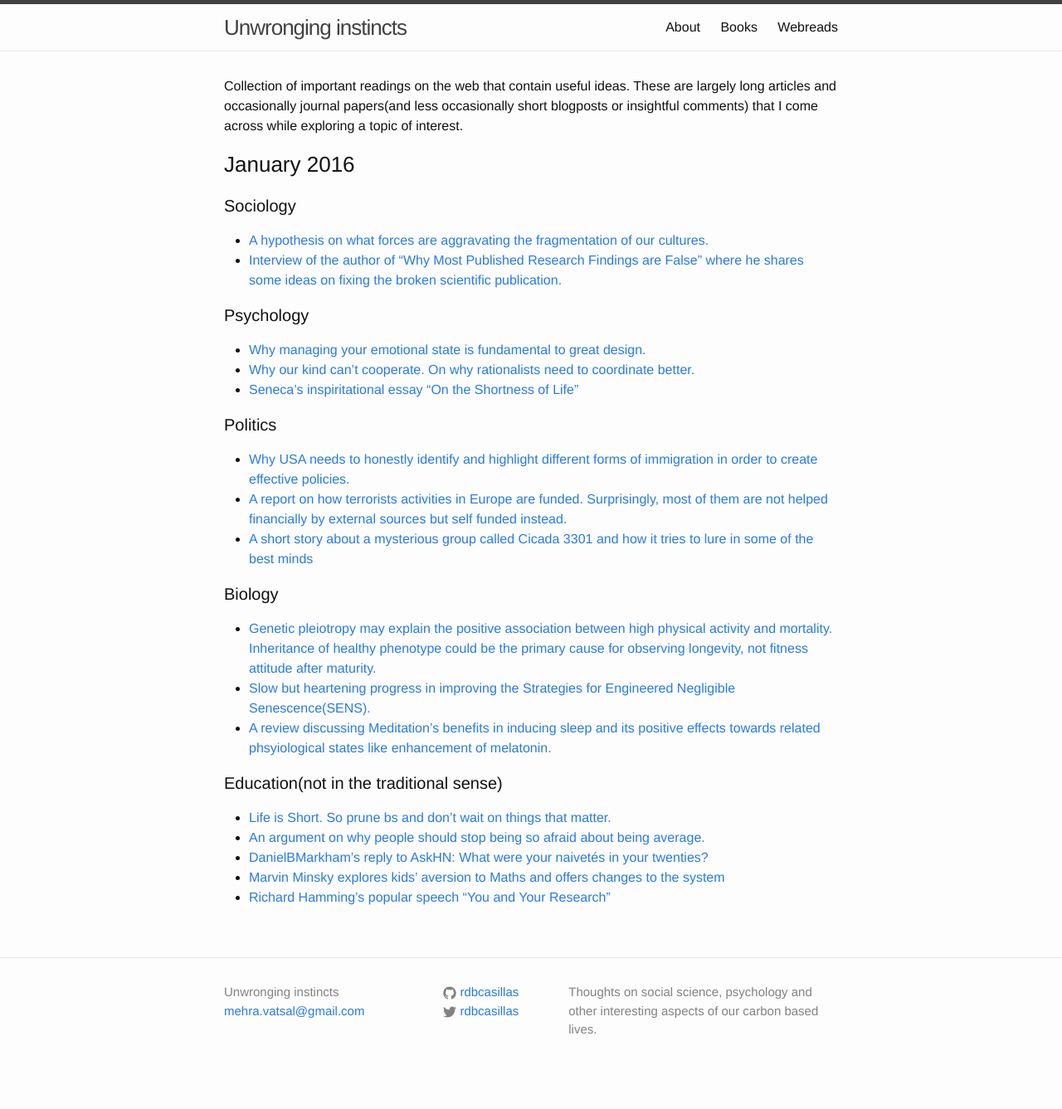
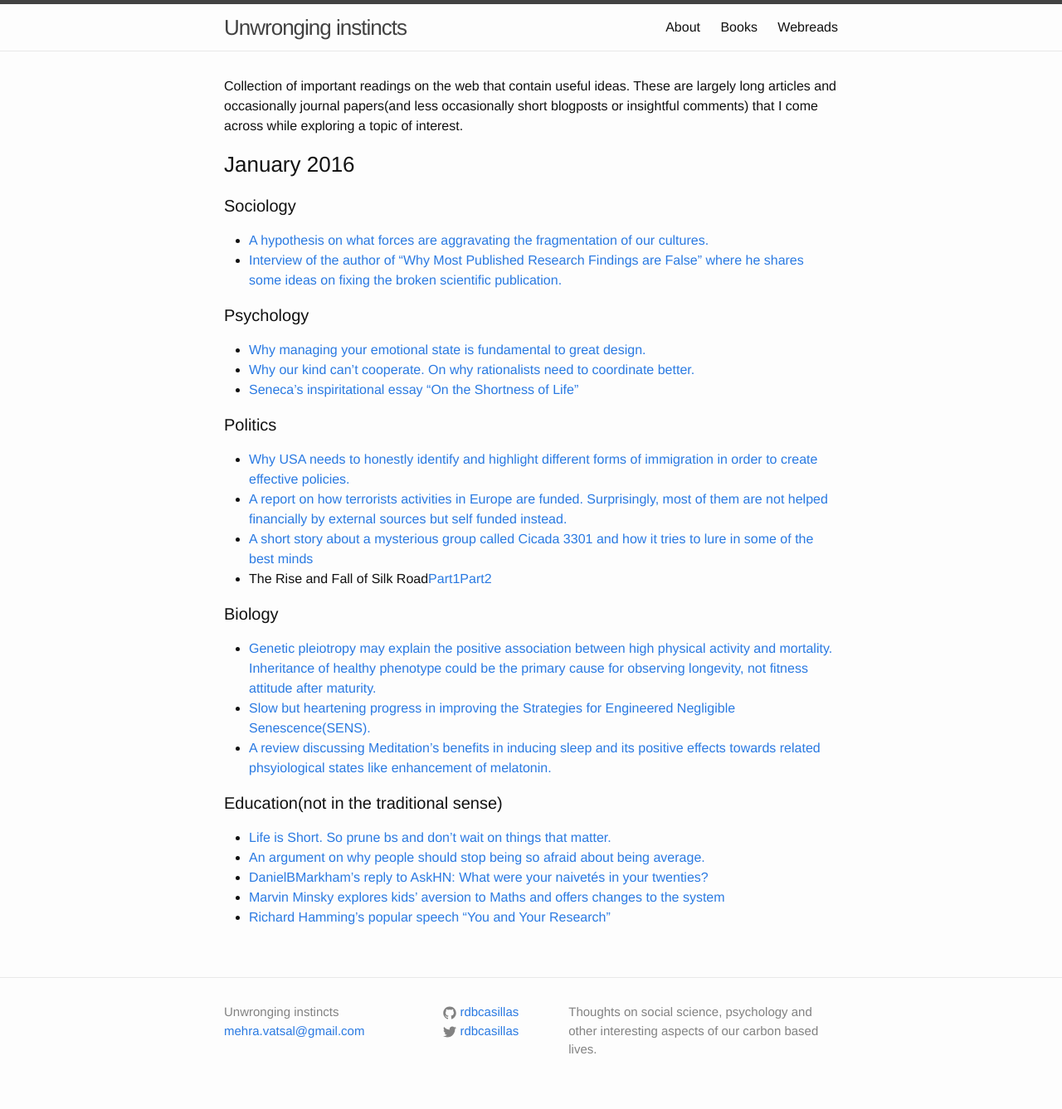
Before and after one commit to rdbcasillas/rdbcasillas.github.io, a Jekyll site: the page built from webreads.md, in a window 1280 px wide. Shown: the whole page at 83% size. Built offline with Jekyll 4.4.1, drawn with Linux system fonts in a browser that asks for light colours; Markdown is read by kramdown in place of the engine named in the settings; before the commit the page ends 1313 px from its top, so only the background shows below that.

Commit message:
silk road article links

```diff
--- a/webreads.md
+++ b/webreads.md
@@ -21,6 +21,7 @@ Collection of important readings on the web that contain useful ideas. These are
   * [Why USA needs to honestly identify and highlight different forms of immigration in order to create effective policies.](http://www.theatlantic.com/politics/archive/2015/12/refugees/419976/)
   * [A report on how terrorists activities in Europe are funded. Surprisingly, most of them are not helped financially by external sources but self funded instead.](http://www.ffi.no/no/Rapporter/14-02234.pdf)
   * [A short story about a mysterious group called Cicada 3301 and how it tries to lure in some of the best minds](http://www.rollingstone.com/culture/features/cicada-solving-the-webs-deepest-mystery-20150115)
+  * The Rise and Fall of Silk Road[Part1](http://www.wired.com/2015/04/silk-road-1/)[Part2](http://www.wired.com/2015/05/silk-road-2/)
 
 ####Biology
   * [Genetic pleiotropy may explain the positive association between high physical activity and mortality. Inheritance of healthy phenotype could be the primary cause for observing longevity, not fitness attitude after maturity.](http://www.nature.com/articles/srep18259)
```
